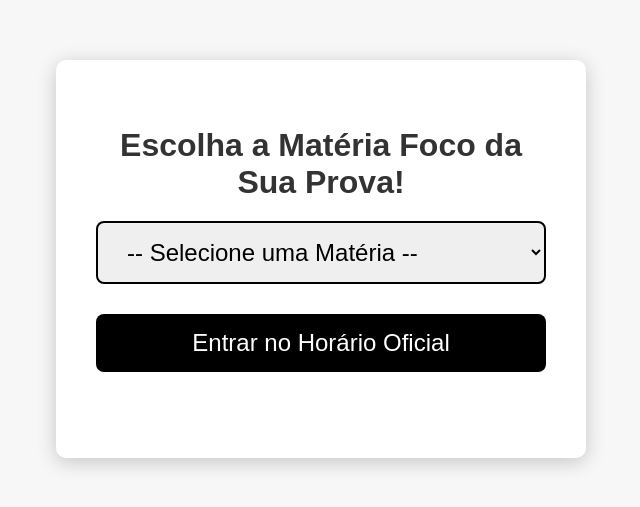
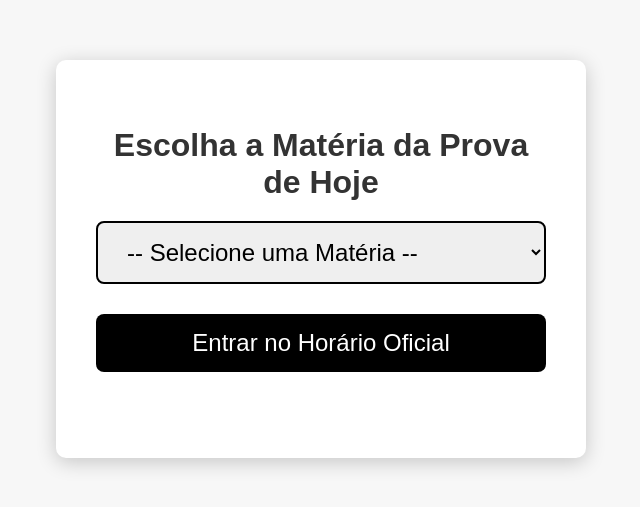
Before and after one commit to pcqvix1/horariodebrasilia, a plain HTML site: page index.html in a window 1280 px wide. Shown: the part 141-648 px from the top of the page, without its empty margins (319-959 px from the left). Drawn offline with Linux system fonts and the light colour scheme.

Commit message:
Atualizar o index.html

```diff
--- a/index.html
+++ b/index.html
@@ -191,7 +191,7 @@
 
         <div id="tela-selecao">
             <div class="selecao-caixa">
-                <h2>Escolha a Matéria Foco da Sua Prova!</h2>
+                <h2>Escolha a Matéria da Prova de Hoje</h2>
                 <select id="selecao-materia-inicial">
                     <option value="">-- Selecione uma Matéria --</option>
                     <option value="portugues">Português</option>
```
